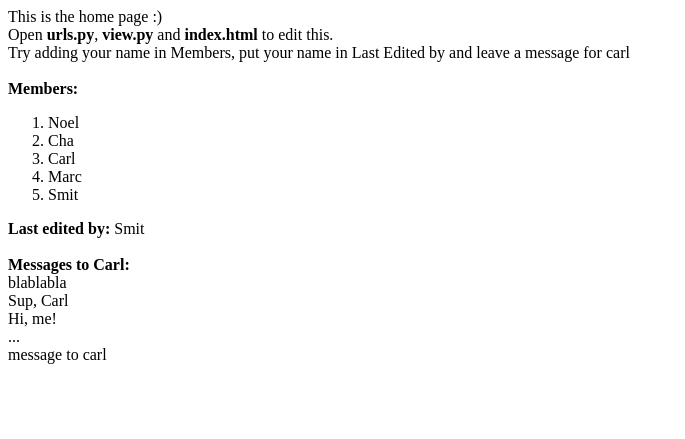
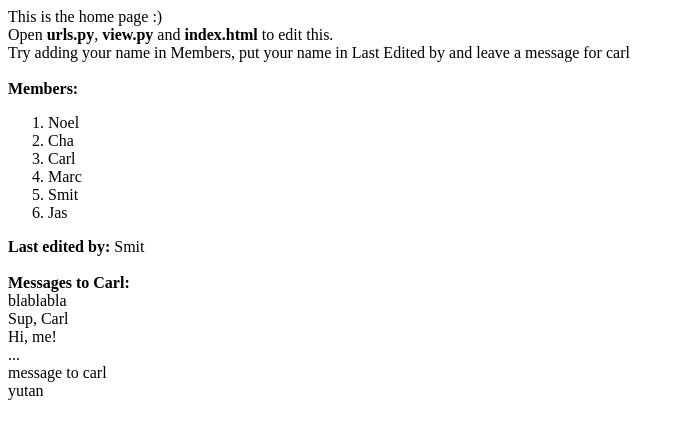
Before and after one commit to noelsison/DCS-Archiving-System, a Django app: page / in a window 1280 px wide. Shown: the top 439 px of the page, without its empty margins (0-685 px from the left). Run offline with Django 3.2, Linux system fonts and the light colour scheme.

Commit message:
Exercise

```diff
--- a/DCSArchivingSystem/DCSArchivingSystem/testapp/templates/index.html
+++ b/DCSArchivingSystem/DCSArchivingSystem/testapp/templates/index.html
@@ -38,4 +38,6 @@
     {{ fromMarc }}
         <br>
     {{ fromSmit }}
+	<br>
+	{{ fromJas }}
 {% endblock %}
--- a/DCSArchivingSystem/DCSArchivingSystem/testapp/views.py
+++ b/DCSArchivingSystem/DCSArchivingSystem/testapp/views.py
@@ -4,13 +4,14 @@ from django.shortcuts import render_to_response
 
 # This is the function that is called by a url(...), in urls.py
 def main_page(request):
-    nameList = ['Noel', 'Cha', 'Carl', 'Marc', 'Smit']
+    nameList = ['Noel', 'Cha', 'Carl', 'Marc', 'Smit', 'Jas']
     lastEditedBy = 'Smit'
     message1 = 'blablabla'
     message2 = 'Sup, Carl'
     message3= 'Hi, me!'
     message4= "..."
     message5= 'message to carl'
+    message6= 'yutan'
     # Display page without passing any variable
     # return render_to_response('index.html')
 
@@ -18,4 +19,4 @@ def main_page(request):
     # by adding a "dictionary" argument like:
     # { 'nameInHtmlPage': variableName , 'nameInHtmlAgain': anotherVariableHere, ... }
     return render_to_response('index.html', { 'nameList': nameList , 'lastEditedBy': lastEditedBy, 'fromNoel': message1, 'fromCha': message2 , 'fromCarl'
-	:message3, 'fromMarc': message4, 'fromSmit':message5})
+	:message3, 'fromMarc': message4, 'fromSmit':message5, 'fromJas':message6})
```
